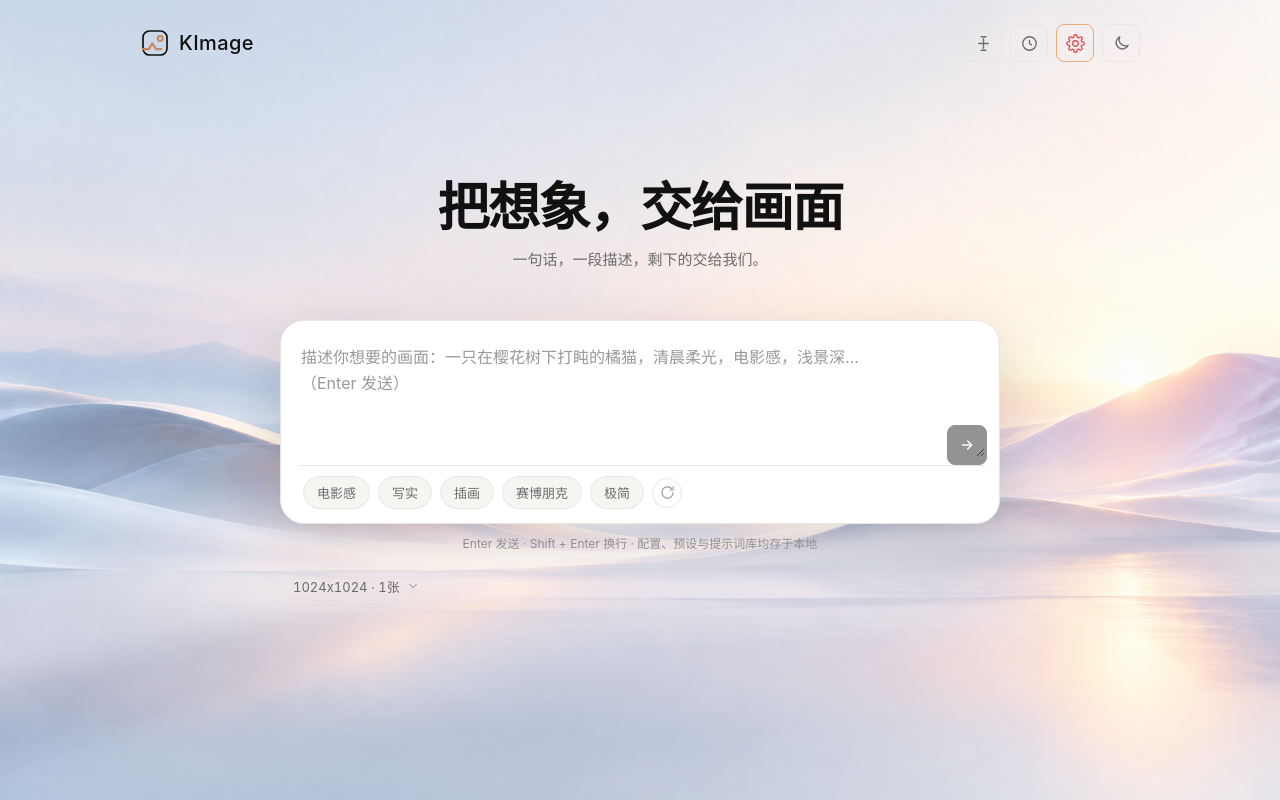
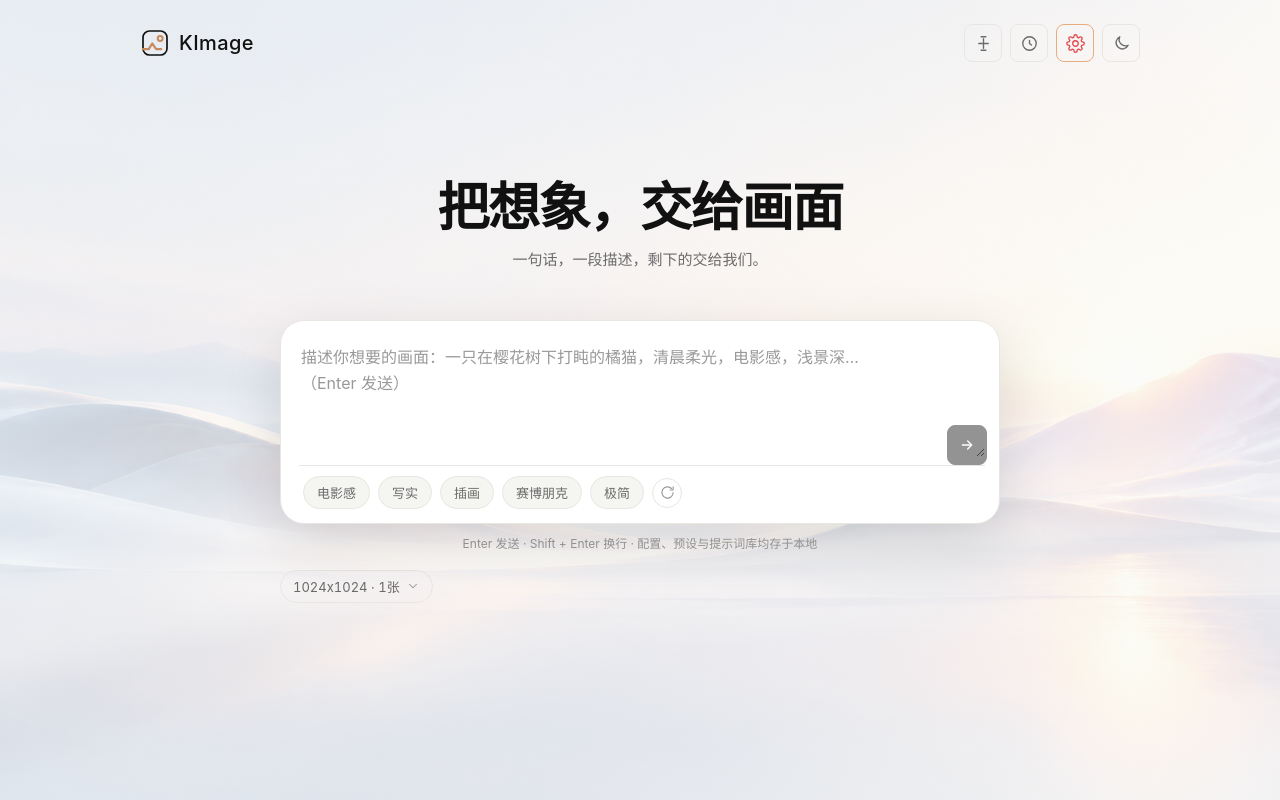
Before and after one commit to SunKyle/KImage, a Vue app: page / in a window 1280 px wide. Built offline with nearby package versions, Linux system fonts and the light colour scheme.

Commit message:
fix: 背景图叠加随主题变化的背景色遮罩(color-mix 62%),提升卡片与文字对比度

```diff
--- a/src/style.css
+++ b/src/style.css
@@ -103,8 +103,12 @@ html {
 }
 
 body {
-  /* 背景图:极简山水,平铺全屏,随视口缩放;亮/暗主题各一张 */
-  background: var(--bg) url('/src/assets/bg-light.png') center / cover no-repeat fixed;
+  /* 背景图:极简山水,平铺全屏,随视口缩放;亮/暗主题各一张。
+     上层叠加当前主题色半透明遮罩(62%),避免削弱卡片与文字对比度 */
+  background:
+    linear-gradient(color-mix(in srgb, var(--bg) 62%, transparent),
+                    color-mix(in srgb, var(--bg) 62%, transparent)),
+    url('/src/assets/bg-light.png') center / cover no-repeat fixed;
   color: var(--text);
   font-family: var(--font-body);
   line-height: 1.6;                    /* Body 1.6 */
@@ -169,7 +173,10 @@ select:focus-visible {
   outline: none;
 }
 
-/* 深色主题:切换为暗色山水背景图(需置于 body 背景声明之后以覆盖) */
+/* 深色主题:切换为暗色山水背景图,并同步叠加主题色遮罩(需置于 body 背景声明之后以覆盖) */
 [data-theme="dark"] body {
-  background: var(--bg) url('/src/assets/bg-dark.png') center / cover no-repeat fixed;
+  background:
+    linear-gradient(color-mix(in srgb, var(--bg) 62%, transparent),
+                    color-mix(in srgb, var(--bg) 62%, transparent)),
+    url('/src/assets/bg-dark.png') center / cover no-repeat fixed;
 }
```
